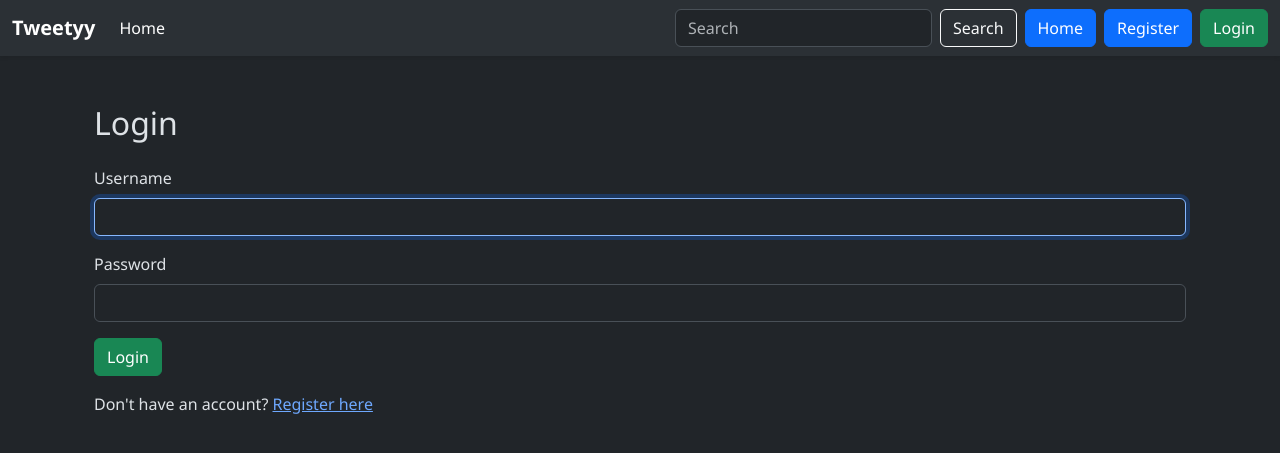
After one commit to Harshil-2193/tweetyyy, a Django app: page /tweet/login/ in a window 1280 px wide. The commit adds this page. Shown: the top 453 px of the page. Run offline with Django 5.2, Linux system fonts and the light colour scheme.

Commit message:
Implement user auth system and tweet creation

```diff
--- a/tweetyy/templates/layout.html
+++ b/tweetyy/templates/layout.html
@@ -58,6 +58,17 @@
             />
             <button class="btn btn-outline-light" type="submit">Search</button>
           </form>
+            <a href="{%url "tweet_list"%}" class="btn btn-primary mx-2">Home</a>
+            {% if user.is_authenticated %}
+              <form method="post" action="{%url "logout_page"%}">
+                {% csrf_token %}
+                <button class="btn btn-danger" type="submit">Logout</button>
+              </form>
+            {% else %}
+              <a href="{% url 'register_page' %}" class="btn btn-primary">Register</a>
+              <a href="{% url 'login_page' %}" class="btn btn-success ms-2">Login</a>
+            {% endif %}
+
         </div>
       </div>
     </nav>
--- /dev/null
+++ b/tweetyy/templates/registration/login_page.html
@@ -0,0 +1,30 @@
+{% extends "layout.html" %}
+{% load form_filters %}
+
+{% block content %}
+<div class="container mt-5">
+  <h2 class="mb-4">Login</h2>
+
+  <form method="post" novalidate>
+    {% csrf_token %}
+
+    {% for field in form %}
+      <div class="mb-3">
+        <label class="form-label" for="{{ field.id_for_label }}">{{ field.label }}</label>
+        {{ field|add_class:"form-control" }}
+        {% if field.errors %}
+          <div class="text-danger small">
+            {{ field.errors|striptags }}
+          </div>
+        {% endif %}
+      </div>
+    {% endfor %}
+
+    <button class="btn btn-success" type="submit">Login</button>
+  </form>
+
+  <p class="mt-3">Don't have an account?
+    <a href="{% url 'register_page' %}">Register here</a>
+  </p>
+</div>
+{% endblock content %}
--- a/tweetyy/tweet/templates/tweet_list.html
+++ b/tweetyy/tweet/templates/tweet_list.html
@@ -20,6 +20,8 @@
           <div class="card-body d-flex flex-column justify-content-between p-3">
             <h6 class="card-title mb-2 text-info">@{{ tweet.user.username }}</h6>
             <p class="card-text small">{{ tweet.text }}</p>
+
+            {% if tweet.user == user %}
                 <div class="d-flex justify-content-between mt-auto">
                 <a href="{% url 'tweet_edit' tweet.id %}" class="btn btn-outline-info btn-sm">Edit</a>
                 <a href="{% url 'tweet_delete' tweet.id %}"
@@ -28,6 +30,7 @@
                         Delete
                 </a>
                 </div>
+            {% endif %}
           </div>
         </div>
       </div>
--- a/tweetyy/tweet/urls.py
+++ b/tweetyy/tweet/urls.py
@@ -4,8 +4,11 @@ from . import views
 from . import views
 urlpatterns = [
     path('', views.tweet_list, name="tweet_list"),
-    path('tweet_create', views.tweet_create, name="tweet_create"),
-    path('<int:tweet_id>/tweet_edit', views.tweet_edit, name="tweet_edit"),
-    path('<int:tweet_id>/tweet_delete', views.tweet_delete, name="tweet_delete"),
+    path('tweet_create/', views.tweet_create, name="tweet_create"),
+    path('<int:tweet_id>/tweet_edit/', views.tweet_edit, name="tweet_edit"),
+    path('<int:tweet_id>/tweet_delete/', views.tweet_delete, name="tweet_delete"),
+    path('register/', views.register, name="register_page"),
+    path('login/', views.login_view, name="login_page"),
+    path('logout/', views.logout_view, name="logout_page"),
 
 ]
--- a/tweetyy/tweet/views.py
+++ b/tweetyy/tweet/views.py
@@ -1,5 +1,7 @@
 from django.shortcuts import render, get_object_or_404, redirect
 from django.contrib.auth.decorators import login_required
+from django.contrib.auth import login,logout,authenticate
+from django.contrib.auth.forms import AuthenticationForm
 from django.contrib import messages
 from .models import *
 from .forms import *
@@ -8,7 +10,6 @@ def index(request):
     return render(request, "index.html")
 
 
-@login_required
 def tweet_list(request):
     tweets = Tweet.objects.all().order_by('-created_at')
     return render(request, "tweet_list.html", {'tweets': tweets})
@@ -24,6 +25,7 @@ def tweet_create(request):
             messages.success(request, "Tweet posted successfully!")
             return redirect('tweet_list')
         else:
+            print("Form Errors:", form.errors)
             messages.error(request, "Something went wrong. Tweet is not posted.")
     else:
         form = TweetForm()
@@ -56,3 +58,38 @@ def tweet_delete(request, tweet_id):
     tweet.delete()
     messages.success(request, "Tweet deleted successfully.")
     return redirect('tweet_list')
+
+def register(request):
+    if request.method == "POST":
+        form = UserRegistrationForm(request.POST)
+        if form.is_valid():
+            user = form.save(commit=False)
+            user.set_password(form.cleaned_data['password1'])
+            user.save()
+            login(request, user)
+            messages.success(request, "User Registration Successfull.")
+            return redirect('tweet_list')
+    else:
+        form = UserRegistrationForm()
+    return render(request, 'registration/register_page.html', {'form': form})
+
+def login_view(request):
+    form = None
+    if request.method == "POST":
+        form  = AuthenticationForm(request, data=request.POST)
+        if form.is_valid():
+            user = form.get_user()
+            login(request,user)
+            messages.success(request,"Login Successfull")
+            return redirect('tweet_list')
+        else:
+            messages.error(request, "Invalid username or password.")
+    else:
+        form = AuthenticationForm()
+
+    return render(request, "registration/login_page.html", {'form':form})
+
+@login_required
+def logout_view(request):
+    logout(request)
+    return redirect('register_page')
--- a/tweetyy/tweetyy/settings.py
+++ b/tweetyy/tweetyy/settings.py
@@ -126,3 +126,7 @@ STATICFILES_DIRS = [BASE_DIR, 'static']
 
 MEDIA_URL = '/media/'
 MEDIA_ROOT = os.path.join(BASE_DIR, 'media')
+
+LOGIN_URL = "/accounts/login/"
+LOGIN_REDIRECT_URL = '/tweet/'
+LOGOUT_REDIRECT_URL = '/tweet/'
--- a/tweetyy/tweetyy/urls.py
+++ b/tweetyy/tweetyy/urls.py
@@ -19,8 +19,9 @@ from django.urls import path,include
 import tweet
 from django.conf import settings
 from django.conf.urls.static import static
-
+from django.contrib.auth.urls import views as auth_views
 urlpatterns = [
     path('admin/', admin.site.urls),
     path('tweet/', include("tweet.urls")),
+    path('accounts/', include("django.contrib.auth.urls")),
 ] + static(settings.MEDIA_URL, document_root = settings.MEDIA_ROOT)
```
Also changed, not shown: tweetyy/templates/registration/register_page.html (added, +27 -0 lines), tweetyy/tweet/forms.py (+8 -1 lines), tweetyy/templates/registration/logout_page.html (added). Lines whose indentation alone changed are shown as unchanged.
